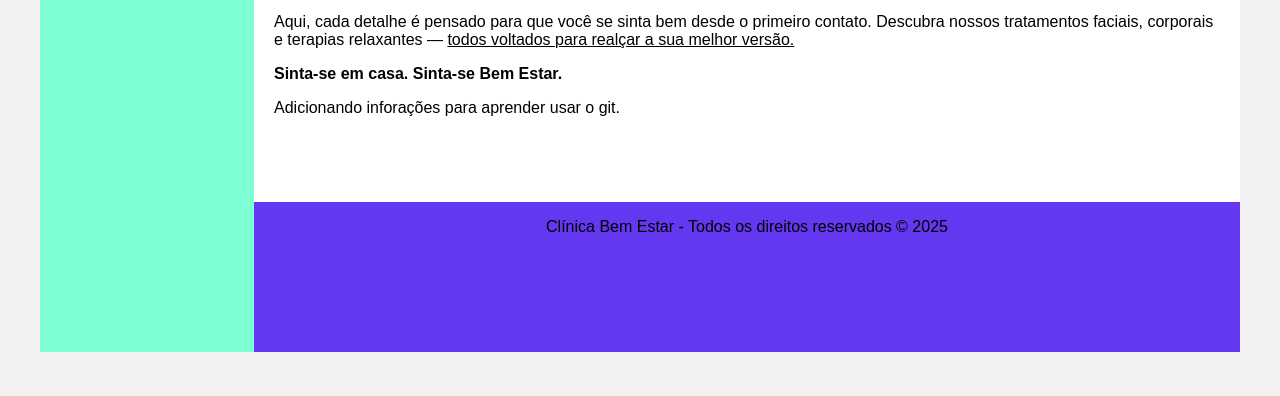
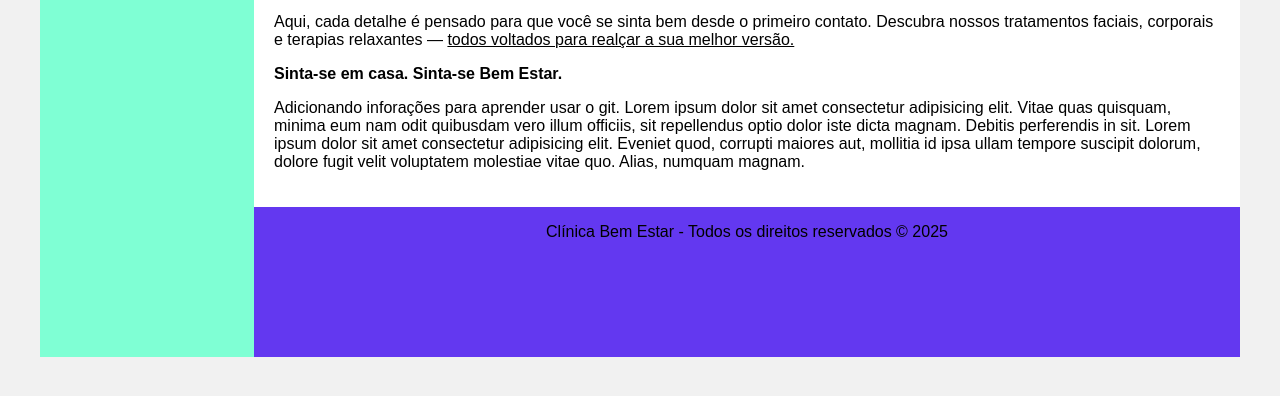
Before and after one commit to araujofelipecesar/Clinica-Bem-Estar, a plain HTML site: page index.html in a window 1280 px wide. Shown: the part 332-728 px from the top of the page. Drawn offline with Linux system fonts and the light colour scheme.

Commit message:
Adicionando mais textos no  ultimo paragrafo

```diff
--- a/index.html
+++ b/index.html
@@ -41,6 +41,9 @@
 
                     <p>
                         Adicionando inforações para aprender usar  o git.
+                        Lorem ipsum dolor sit amet consectetur adipisicing elit. Vitae quas quisquam, minima eum nam odit quibusdam vero illum officiis, sit repellendus optio dolor iste dicta magnam. Debitis perferendis in sit.
+                        Lorem ipsum dolor sit amet consectetur adipisicing elit. Eveniet quod, corrupti maiores aut, mollitia id ipsa ullam tempore suscipit dolorum, dolore fugit velit voluptatem molestiae vitae quo. Alias, numquam magnam.
+
                     </p>
             </div>
 
```
